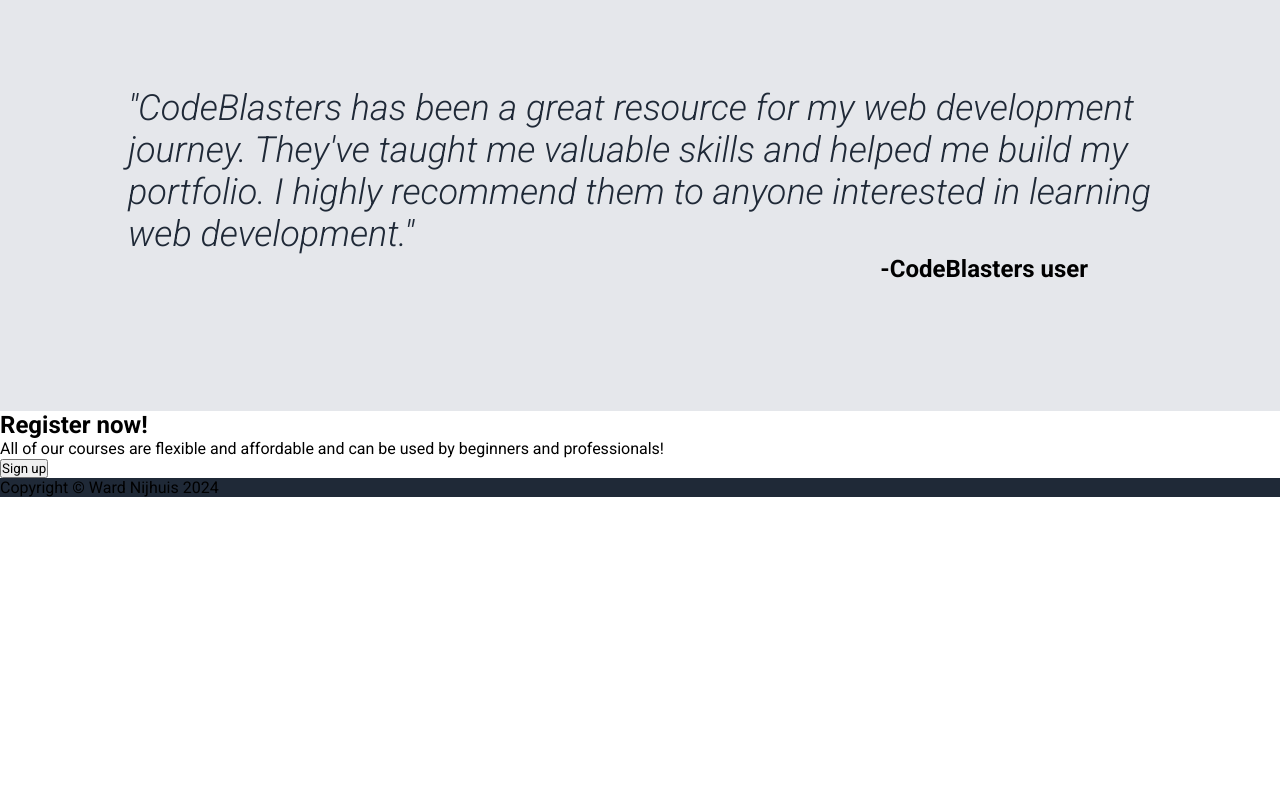
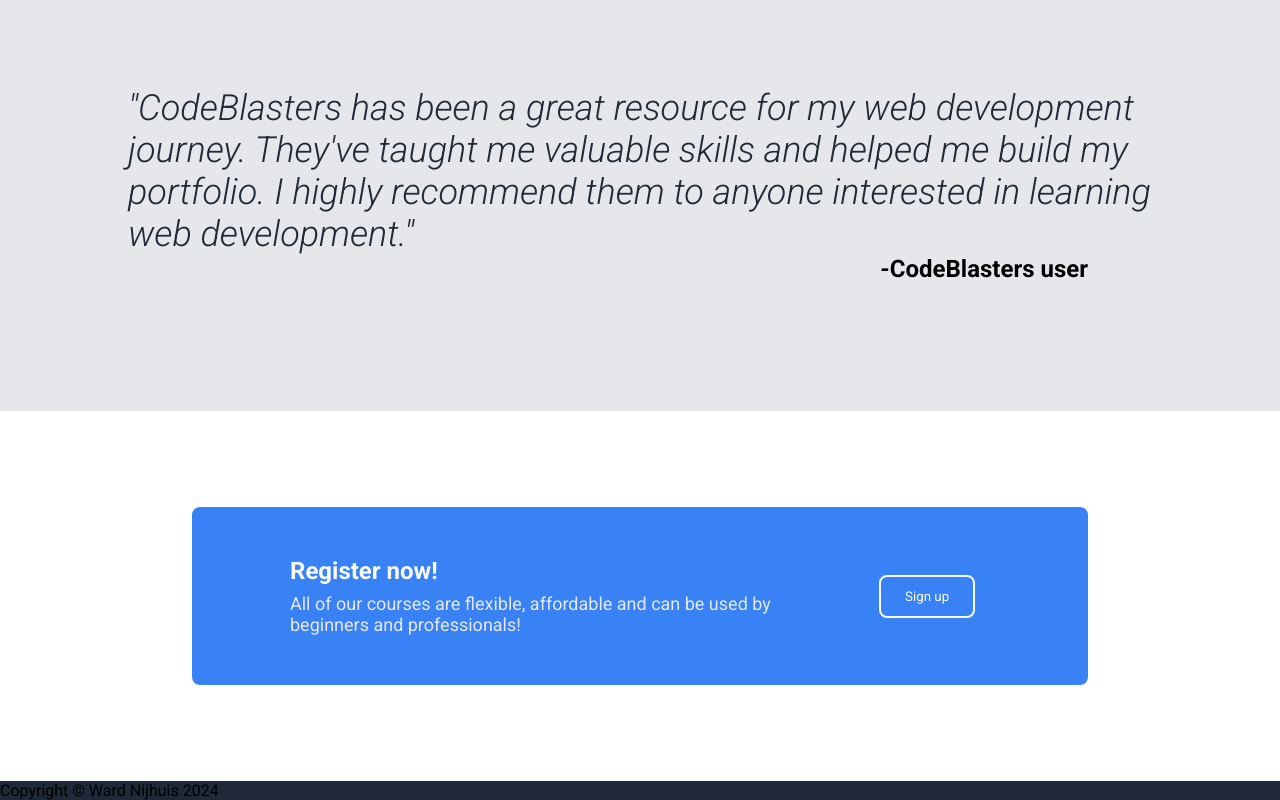
Before and after one commit to wardnijhuis/landing_page, a plain HTML site: page index.html in a window 1280 px wide. Shown: the part 1172-1972 px from the top of the page. Before the commit the page ends 1669 px from the top, so only its background shows below. Drawn offline with Linux system fonts and the light colour scheme.

Commit message:
Add CSS to the register section
Add a hover effect to the button and use flexbox for the spacing and alignment

```diff
--- a/index.html
+++ b/index.html
@@ -57,7 +57,7 @@
         <div class="register">
             <div class="text">
                 <h2>Register now!</h2>
-                <p>All of our courses are flexible and affordable and can be used by beginners and professionals!</p>
+                <p>All of our courses are flexible, affordable and can be used by beginners and professionals!</p>
             </div>
             <button class="btn footer_btn">Sign up</button>
         </div>
--- a/style.css
+++ b/style.css
@@ -82,6 +82,7 @@
 
 .hero_btn:hover {
     border: 2px solid #F9FAF8;
+    cursor: pointer;
 }
 
 .course_heading {
@@ -136,3 +137,42 @@
     text-align: right;
     margin-right: 4rem;
 }
+
+.register {
+    background-color: #3882F6;
+    color: #F9FAF8;
+    padding: 3rem 6rem;
+    border-radius: 0.5rem;
+    border: 2px solid #3882F6;
+    margin: 6rem 12rem;
+    display: flex;
+    align-items: center;
+    gap: 4rem;
+}
+
+.text {
+    width: 75%;
+}
+
+.text h2 {
+    margin-bottom: 0.5rem;
+}
+
+.text p {
+    font-size: 18px;
+    color: #E5E7EB;
+}
+
+.footer_btn {
+    background-color: #3882F6;
+    color: #F9FAF8;
+    padding: 12px 24px;
+    border-radius: 0.5rem;
+    border: 2px solid #F9FAF8;
+}
+
+.footer_btn:hover {
+    color: #E5E7EB;
+    border: 2px solid #E5E7EB;
+    cursor: pointer;
+}
```
